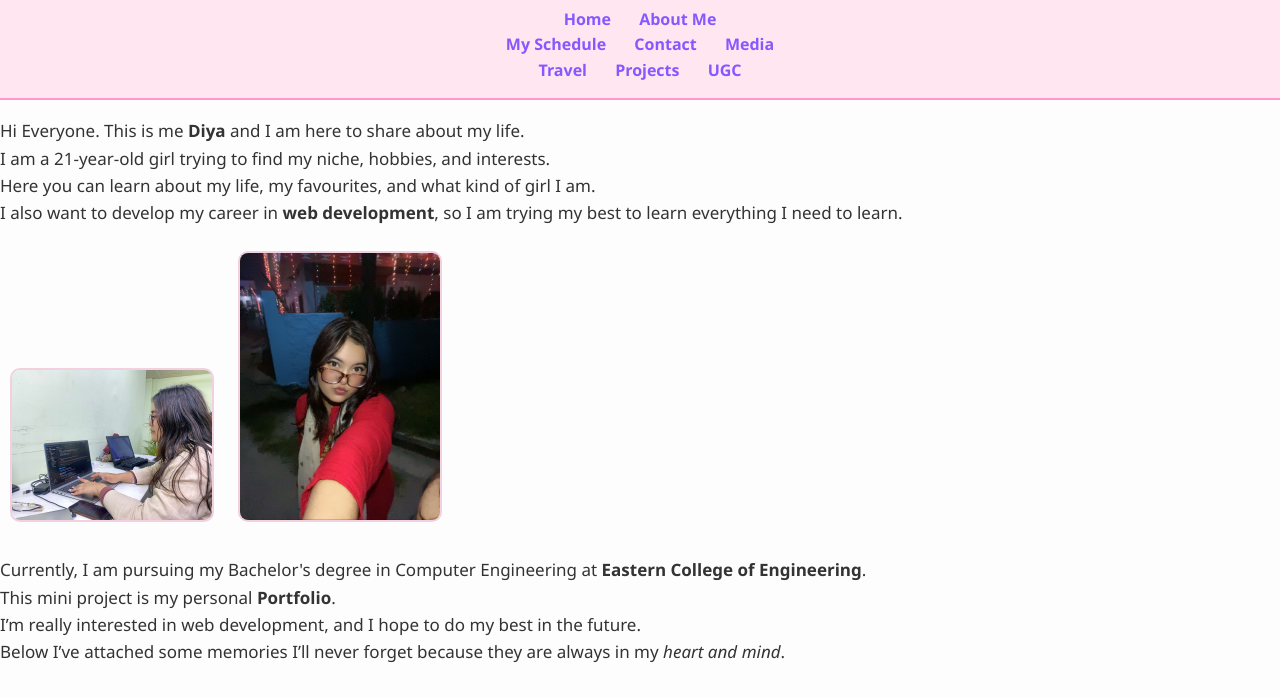
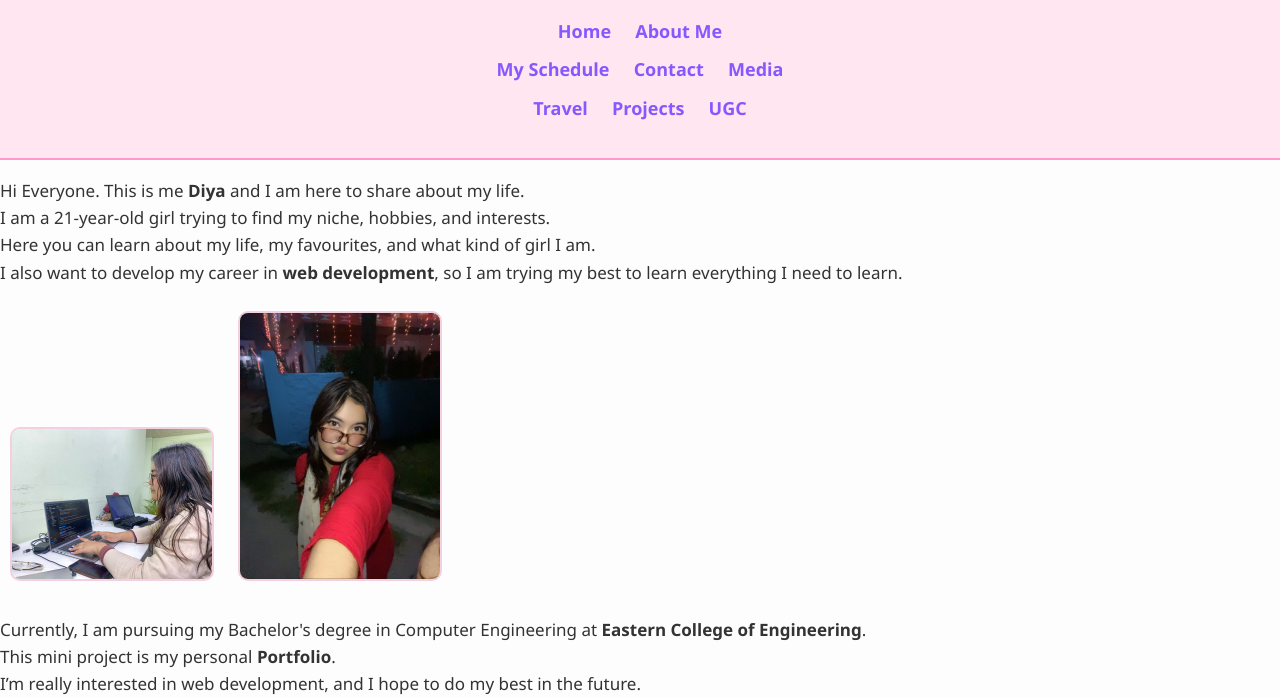
Before and after one commit to diyaaaaa75/diya.github.io, a plain HTML site: page index.html in a window 1280 px wide. Shown: the part 82-779 px from the top of the page. Drawn offline with Linux system fonts and the light colour scheme.

Commit message:
Update style.css

```diff
--- a/style.css
+++ b/style.css
@@ -150,3 +150,23 @@ input[type="submit"]:hover {
     max-width: 50%;
   }
 }
+.nav-links {
+  text-align: center;
+  margin: 20px 0;
+}
+
+.nav-links .row {
+  margin: 10px 0;
+}
+
+.nav-links a {
+  margin: 0 10px;
+  text-decoration: none;
+  color: #8758ff;
+  font-weight: bold;
+  font-size: 18px;
+}
+
+.nav-links a:hover {
+  color: #ff4f93;
+}
```
